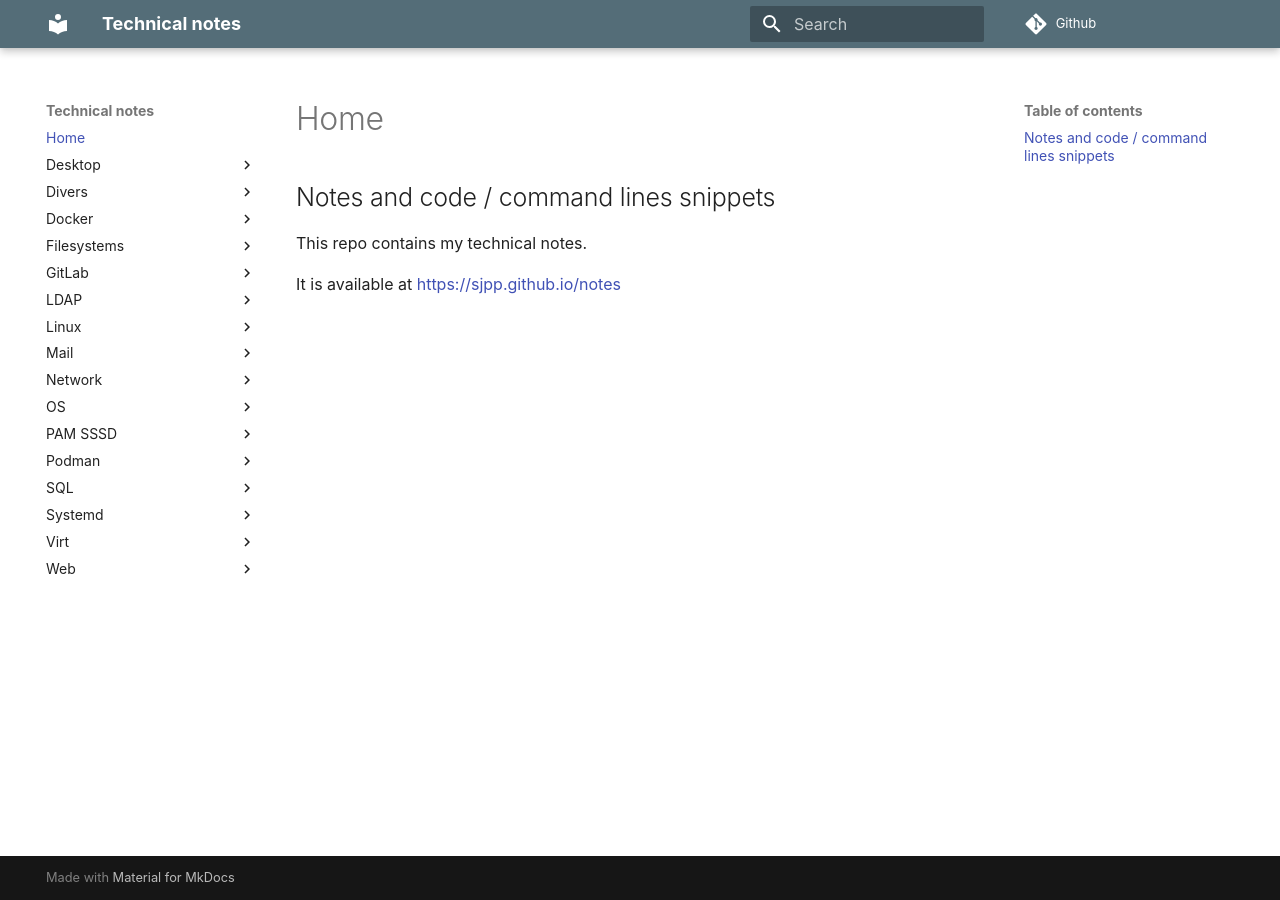
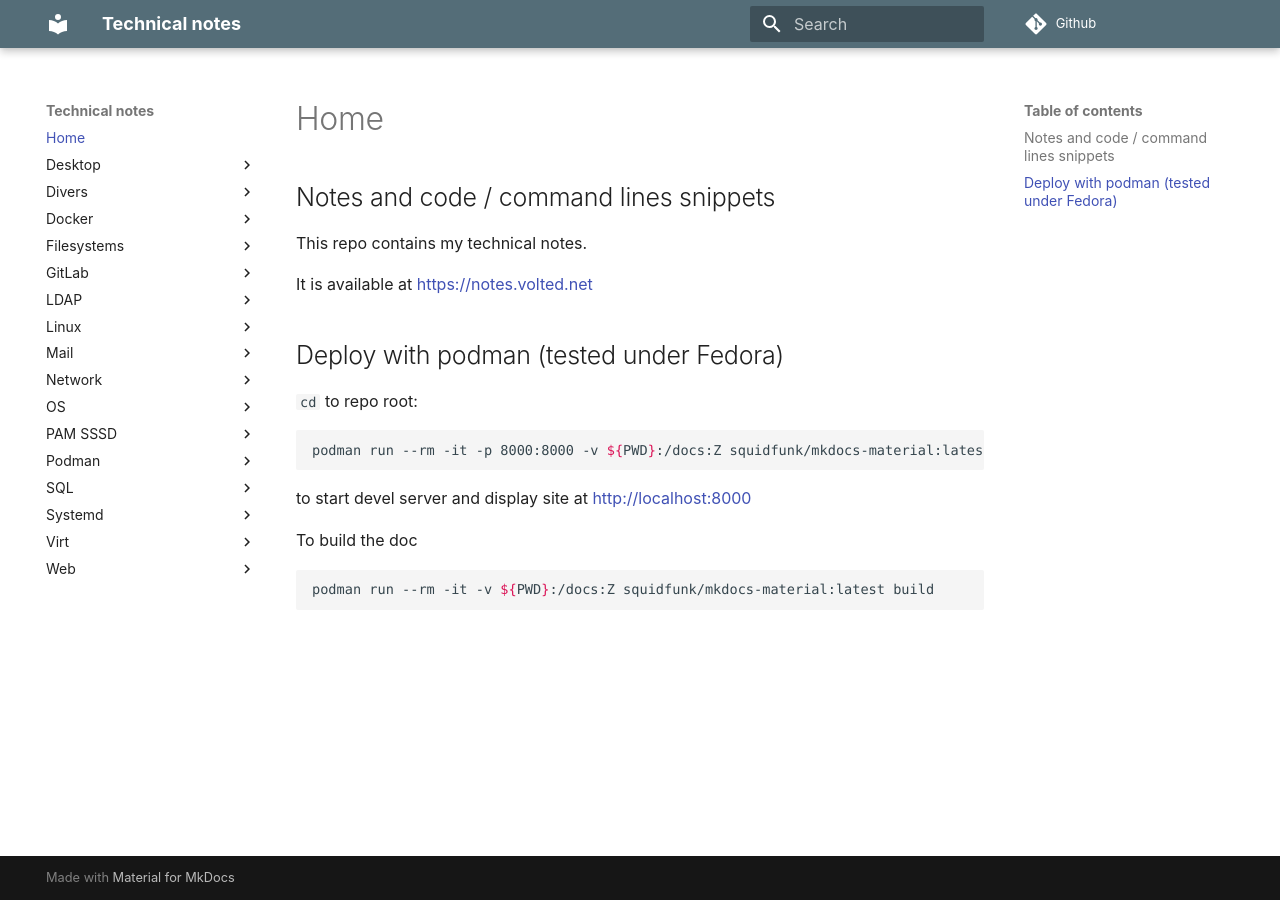
Before and after one commit to sjpp/notes, an MkDocs documentation site: the page built from docs/README.md, in a window 1280 px wide. Built offline with MkDocs 1.6.1 and Material for MkDocs 9.7.7, drawn with Linux system fonts in a browser that asks for light colours; comment, search, counter and statistics services are not loaded.

Commit message:
update READMEs

```diff
--- a/docs/README.md
+++ b/docs/README.md
@@ -2,4 +2,16 @@
 
 This repo contains my technical notes.
 
-It is available at https://sjpp.github.io/notes
+It is available at https://notes.volted.net
+
+## Deploy with podman (tested under Fedora)
+
+`cd` to repo root:
+
+	podman run --rm -it -p 8000:8000 -v ${PWD}:/docs:Z squidfunk/mkdocs-material:latest
+
+to start devel server and display site at http://localhost:8000
+
+To build the doc
+
+	podman run --rm -it -v ${PWD}:/docs:Z squidfunk/mkdocs-material:latest build
```
Also changed, not shown: README.md (+1 -6 lines).
